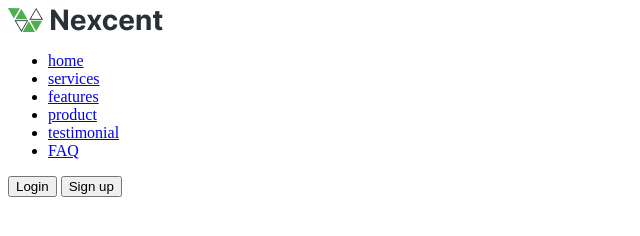
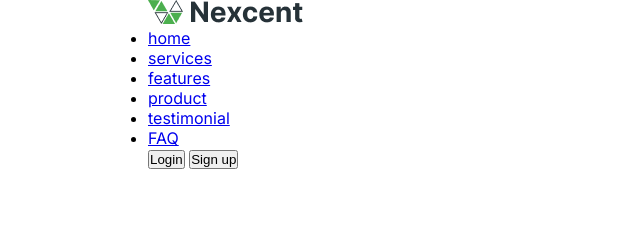
Before and after one commit to raghad-al/task1-html-css, a plain HTML site: page index.html in a window 1280 px wide. Shown: the whole page, without its empty margins (0-640 px from the left). Drawn offline with Linux system fonts and the light colour scheme.

Commit message:
add google font link

```diff
--- a/index.html
+++ b/index.html
@@ -2,7 +2,11 @@
 <html lang="en">
 <head>
     <meta charset="UTF-8">
+    <link rel="preconnect" href="https://fonts.googleapis.com">
+    <link rel="preconnect" href="https://fonts.gstatic.com" crossorigin>
+    <link href="https://fonts.googleapis.com/css2?family=Inter:ital,opsz,wght@0,14..32,100..900;1,14..32,100..900&display=swap" rel="stylesheet">
     <link rel="icon" type="images/x-icon" href="./assets/images/icon.png">
+    <link rel="stylesheet" href="styles/styles.css">
     <meta name="viewport" content="width=device-width, initial-scale=1.0">
     <title>Nextcent</title>
 </head>
@@ -13,26 +17,26 @@
             <nav id="navbar-section">
                 <ul id="links-container">
                     <li>
-                        <a href="#">home</a>
+                        <a href="#" class="link">home</a>
                     </li>
                     <li>
-                        <a href="#">services</a>
+                        <a href="#" class="link">services</a>
                     </li>
                     <li>
-                        <a href="#">features</a>
+                        <a href="#" class="link">features</a>
                     </li>
                     <li>
-                        <a href="#">product</a>
+                        <a href="#" class="link">product</a>
                     </li>
                     <li>
-                        <a href="#">testimonial</a>
+                        <a href="#" class="link">testimonial</a>
                     </li>
                     <li>
-                        <a href="#">FAQ</a>
+                        <a href="#" class="link">FAQ</a>
                     </li>
                 </ul>
             </nav>
-            <div class="login-signup-container">
+            <div id="login-signup-container">
                 <button id="login-btn">Login</button>
                 <button id="signup-btn">Sign up</button>
             </div>
```
